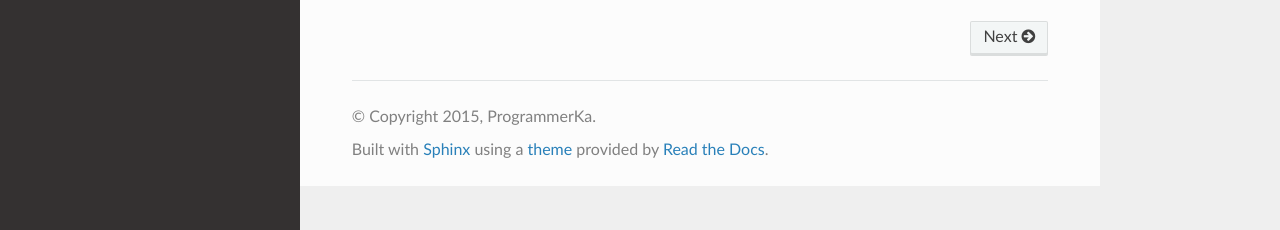
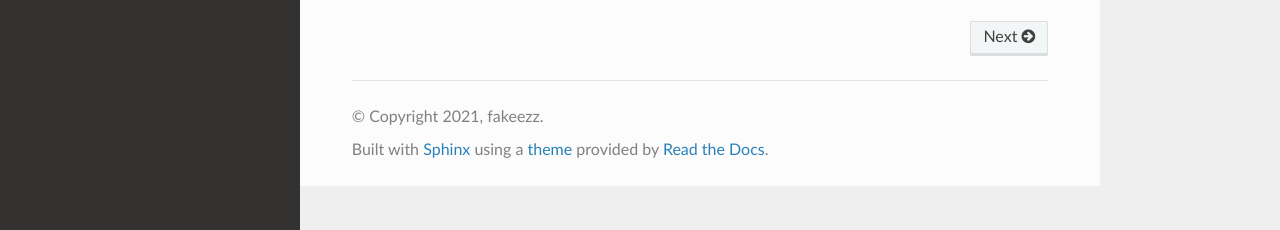
Before and after one commit to albarol/c-lisp, a Sphinx documentation site: the page built from docs/source/index.rst, in a window 1280 px wide. Shown: the part 667-897 px from the top of the page. Built offline with Sphinx 7.4.7 and the Read the Docs theme 2.0.0, drawn with Linux system fonts in a browser that asks for light colours.

Commit message:
chore: change year for docs

```diff
--- a/docs/source/conf.py
+++ b/docs/source/conf.py
@@ -16,6 +16,8 @@
 import sys
 import os
 import shlex
+
+from datetime import datetime
 
 # If extensions (or modules to document with autodoc) are in another directory,
 # add these directories to sys.path here. If the directory is relative to the
@@ -54,7 +56,7 @@ master_doc = 'index'
 
 # General information about the project.
 project = 'C-lisp - Lisp REPL written in C'
-copyright = '2015, ProgrammerKa'
+copyright = '{}, fakeezz'.format(datetime.now().year)
 author = 'Alexandre Barbieri'
 
 # The version info for the project you're documenting, acts as replacement for
```
